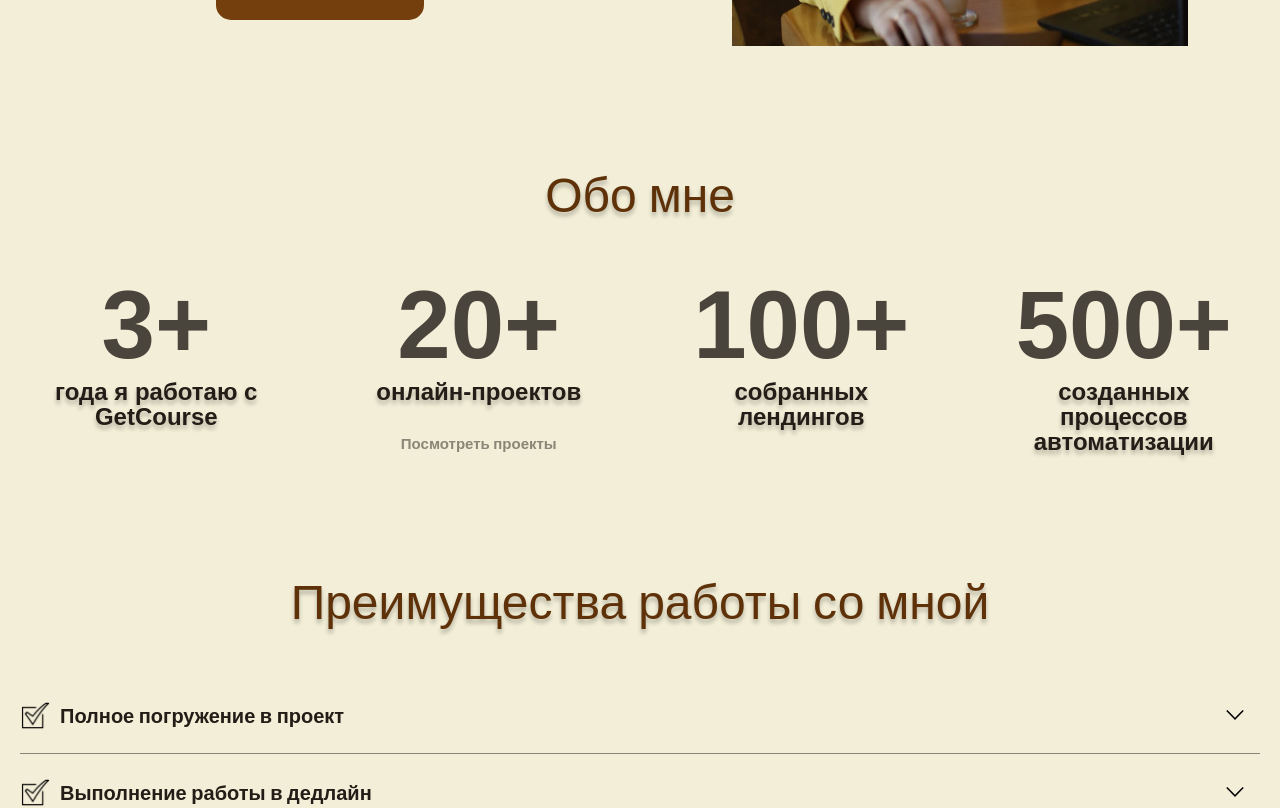
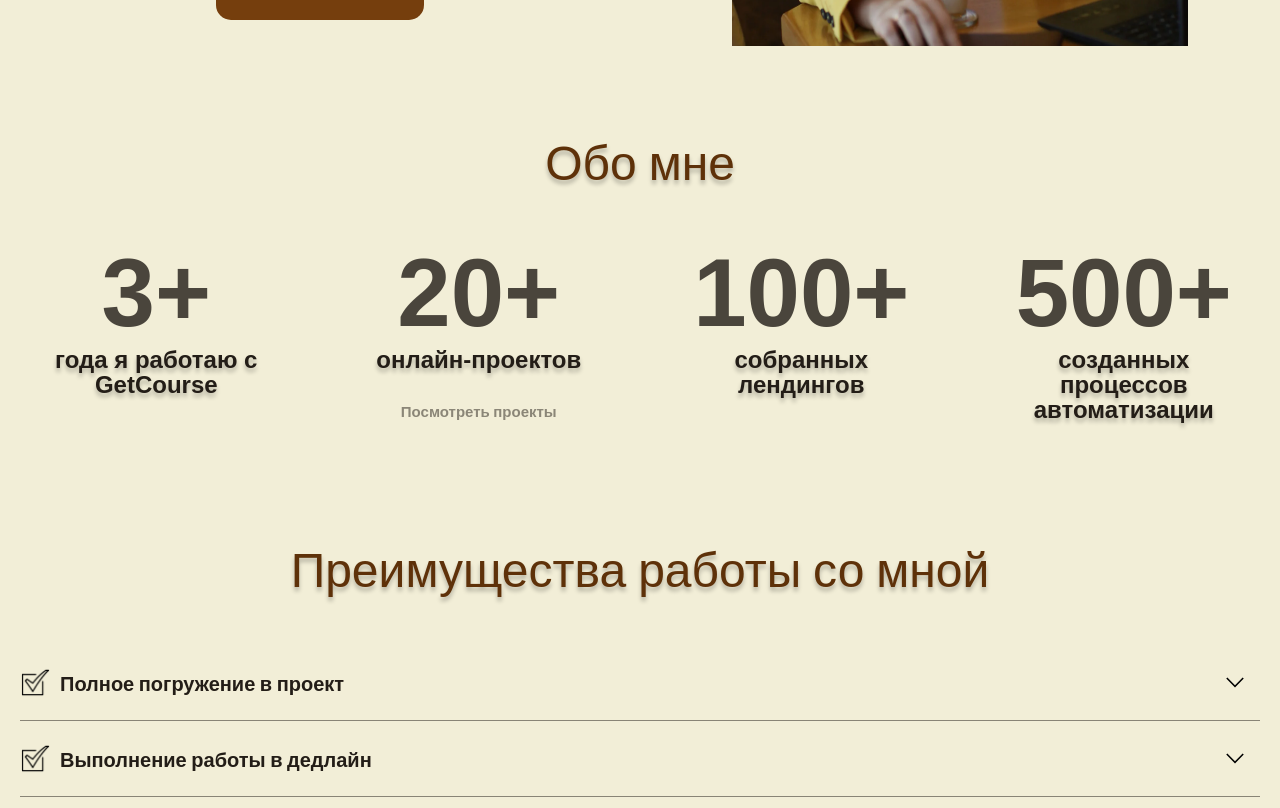
Before and after one commit to liliya-freckle/TatianaKovalevaProject, a React (Vite) app: page / in a window 1280 px wide. Shown: the part 600-1408 px from the top of the page. Built offline with nearby package versions, Linux system fonts and the light colour scheme; a web font is replaced by a local one.

Commit message:
fixed advantages paddings

```diff
--- a/src/components/Page2/About/about.module.scss
+++ b/src/components/Page2/About/about.module.scss
@@ -8,7 +8,7 @@
   font-weight: 400;
   font-size: 3rem;
   line-height: 4.75rem;
-  padding-top: 2rem;
+  // padding-top: 2rem;
   text-align: center;
   vertical-align: middle;
   text-shadow: 0px 4px 4px rgba(0, 0, 0, 0.25);
@@ -18,6 +18,7 @@
 }
 .aboutSection {
   padding: 1.25rem 1.25rem;
+  // padding: 0 1.25rem;
   text-align: center;
 }
 .statistics {
--- a/src/components/Page2/AboutMe.scss
+++ b/src/components/Page2/AboutMe.scss
@@ -2,16 +2,16 @@
 @use '../../styles/variables.scss' as*;
 
 
-#aboutme {
-    @include laptop {
-        padding: 3rem;
-    }
+// #aboutme {
+//     @include laptop {
+//         padding: 3rem;
+//     }
 
-    @include tablet {
-        padding: 2rem;
-    }
+//     @include tablet {
+//         padding: 2rem;
+//     }
 
-    @include mobile {
-        padding: 1rem;
-    }
-}
+//     @include mobile {
+//         padding: 1rem;
+//     }
+// }
--- a/src/components/Page2/Advantages/advantages.module.scss
+++ b/src/components/Page2/Advantages/advantages.module.scss
@@ -13,19 +13,20 @@
 .advantagesSection {
   padding: 1.25rem 1.25rem;
   text-align: center;
-  @media (min-width: 81.25rem) {
-    padding-left: 4rem;
-  }
+  // @media (min-width: 81.25rem) {
+  //   padding-left: 4rem;
+  // }
   }
 
 .accordionTitle {
   display: flex;
   justify-content: space-between;
-  align-items: center;
+  text-align: left;
+  padding: 1.5rem 0;
   cursor: pointer;
   font-size: 1.25rem;
   font-weight: 800;
-  line-height: 4.75rem;
+  // line-height: 4.75rem;
   color: $text-color;
   border-bottom: 1px solid rgba(35, 29, 23, 0.5);
   background: url("/icons/tick.png") left no-repeat;
--- a/src/components/Page6/contacts.module.scss
+++ b/src/components/Page6/contacts.module.scss
@@ -18,10 +18,6 @@
   // margin-top: 3rem;
   margin-bottom: 5rem;
 }
-// .contactsContainer{
-//   padding: 20px;
-//   text-align: center;
-// }
 
 .contactsContainer p {
   font-size: 2rem;
@@ -35,8 +31,10 @@
   display: flex;
   justify-content: center;
   align-items: center;
-  gap: 4.9375rem;
+  // gap: 4.9375rem;
+  gap: 3rem;
   margin-top: 3.5rem;
+  padding: 0 1.25rem;
 }
 .iconsContainer img {
   width: 5.5625rem;
```
